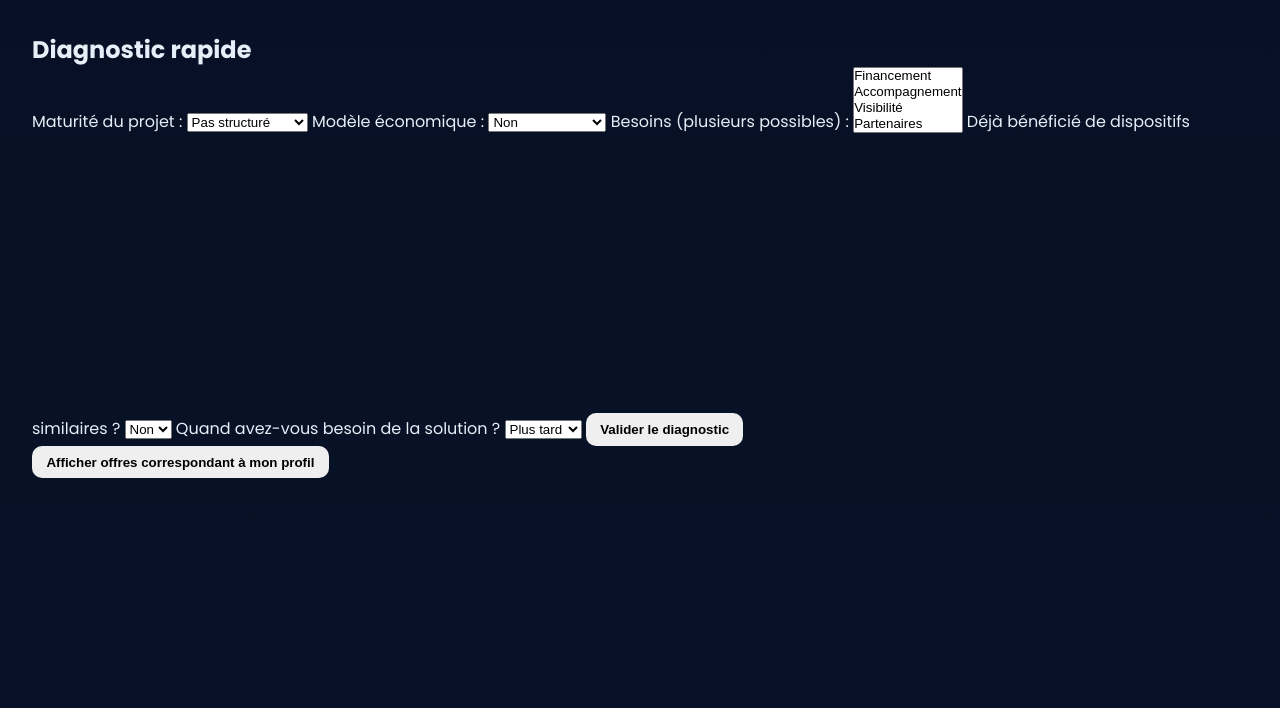
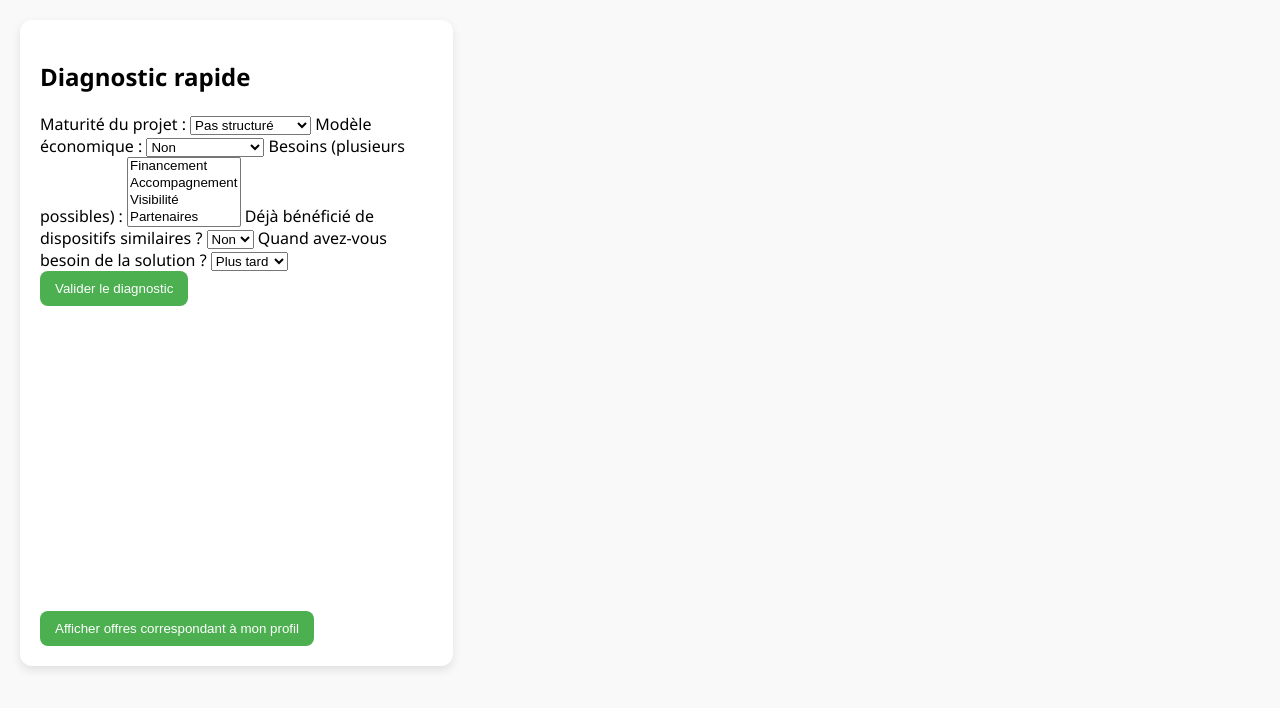
Before and after one commit to b33n-tech/the-ess-ecosystem-7, a plain HTML site: page index.html in a window 1280 px wide. Drawn offline with nearby package versions, Linux system fonts and the light colour scheme.

Commit message:
Update style.css

```diff
--- a/style.css
+++ b/style.css
@@ -1,87 +1,52 @@
-/* Palette: violet - teal - yellow, friendly rounded UI */
-@import url('https://fonts.googleapis.com/css2?family=Poppins:wght@300;400;600;700&display=swap');
-*{box-sizing:border-box;margin:0;padding:0}
-:root{
-  --bg:#0f1724; /* will use gradient */
-  --card:#0b1220cc;
-  --accent1:#7c3aed;
-  --accent2:#06b6d4;
-  --accent3:#f59e0b;
-  --muted:#94a3b8;
-  --glass: rgba(255,255,255,0.04);
-  --glass-2: rgba(255,255,255,0.02);
-  --radius:14px;
+body {
+  font-family: 'Segoe UI', sans-serif;
+  background: #f9f9f9;
+  margin: 0;
 }
-body{
-  font-family:'Poppins',system-ui,-apple-system,'Segoe UI',Roboto,Arial;
-  background: linear-gradient(180deg,#071026 0%, #081226 40%, #071229 100%);
-  color:#e6eef8;
-  min-height:100vh;
-  -webkit-font-smoothing:antialiased;
-  padding:2rem;
+
+.container {
+  display: flex;
+  gap: 20px;
+  padding: 20px;
 }
-.wrap{max-width:1200px;margin:0 auto;display:grid;grid-template-columns:1fr 360px;gap:1.25rem;align-items:start}
-@media(max-width:980px){.wrap{grid-template-columns:1fr;padding:1rem} .wishlist-card{order:3}}
 
-/* Header */
-.top{grid-column:1/-1;margin-bottom:0.75rem;display:flex;flex-direction:column;align-items:flex-start;gap:0.25rem}
-.brand{display:flex;align-items:center;gap:0.75rem}
-.logo{width:48px;height:48px;border-radius:10px;background:linear-gradient(135deg,var(--accent1),var(--accent2));display:flex;align-items:center;justify-content:center;font-size:1.25rem;box-shadow:0 6px 20px rgba(0,0,0,0.6)}
-.top h1{font-size:1.6rem;color:white}
-.tagline{font-size:0.95rem;color:var(--muted);margin-left:68px}
+.sidebar {
+  flex: 1;
+  background: #fff;
+  padding: 20px;
+  border-radius: 12px;
+  box-shadow: 0 4px 10px rgba(0,0,0,0.1);
+}
 
-/* Cards common */
-.card{background: linear-gradient(180deg, rgba(255,255,255,0.03), rgba(255,255,255,0.02));border-radius:var(--radius);padding:1rem;box-shadow: 0 6px 30px rgba(2,6,23,0.6);backdrop-filter: blur(6px);}
-.diag-card .q{margin:0.6rem 0}
-.q-title{font-weight:600;margin-bottom:0.3rem;color:#ecf6ff}
-.options{display:flex;flex-wrap:wrap;gap:.5rem}
-.options label{background:var(--glass);padding:.45rem .6rem;border-radius:10px;cursor:pointer;font-size:.9rem;color:var(--muted);display:flex;align-items:center;gap:.5rem;border:1px solid transparent}
-.options input{transform:scale(1.05);margin-right:6px}
-.options label:hover{border-color:rgba(255,255,255,0.06);color:#f8fafc}
-.info{display:inline-flex;align-items:center;justify-content:center;width:20px;height:20px;border-radius:50%;background:rgba(255,255,255,0.06);color:var(--muted);font-size:12px;margin-left:6px;cursor:help}
-.info:hover{background:var(--accent2);color:#021226;}
+.offres {
+  flex: 2;
+  display: grid;
+  grid-template-columns: repeat(auto-fit, minmax(250px, 1fr));
+  gap: 20px;
+}
 
-/* Buttons */
-.actions{margin-top:0.8rem;display:flex;gap:0.6rem}
-button{border:none;padding:.55rem .9rem;border-radius:10px;font-weight:600;cursor:pointer}
-.btn-primary{background:linear-gradient(90deg,var(--accent1),var(--accent2));color:#03202a;box-shadow:0 8px 30px rgba(124,58,237,0.18)}
-.btn-ghost{background:transparent;color:var(--muted);border:1px solid rgba(255,255,255,0.03)}
+.carte {
+  background: #fff;
+  border-radius: 12px;
+  padding: 15px;
+  box-shadow: 0 3px 6px rgba(0,0,0,0.1);
+  transition: transform 0.2s;
+}
 
-/* Offers area */
-.offers-card{grid-column:1/2}
-.offers-head{display:flex;justify-content:space-between;align-items:center;margin-bottom:.8rem}
-.mini-filters{display:flex;gap:.5rem;align-items:center}
-.mini-filters select{padding:.45rem .6rem;border-radius:10px;background:var(--glass-2);color:var(--muted);border:1px solid rgba(255,255,255,0.03)}
+.carte:hover {
+  transform: translateY(-5px);
+  box-shadow: 0 6px 12px rgba(0,0,0,0.15);
+}
 
-/* Grid cards */
-.cards-grid{display:grid;grid-template-columns:repeat(auto-fill,minmax(240px,1fr));gap:1rem}
-.card .h2{color:#fff}
-.card h3{margin-bottom:.5rem}
+button {
+  padding: 10px 15px;
+  border: none;
+  border-radius: 8px;
+  background-color: #4CAF50;
+  color: white;
+  cursor: pointer;
+}
 
-/* Single offer card */
-.card.offer{padding:1rem;border-radius:12px;position:relative;overflow:hidden}
-.card.offer h2{font-size:1.05rem;color:#eaffff;margin-bottom:0.3rem}
-.card.offer p{color:var(--muted);font-size:.9rem;margin-bottom:0.3rem}
-.tag{display:inline-block;padding:.28rem .5rem;border-radius:999px;background:rgba(255,255,255,0.04);font-size:12px;color:#dbeafe;margin-right:6px}
-.card.offer a{display:inline-block;margin-top:.4rem;color:var(--accent2);text-decoration:none}
-.card.offer .meta{display:flex;gap:0.5rem;align-items:center;margin-top:.6rem;font-size:12px;color:var(--muted)}
-.card.offer:hover{transform:translateY(-6px);box-shadow:0 18px 60px rgba(2,6,23,0.6);transition:all .22s ease}
-
-/* Selected / highlight */
-.card.offer.selected{outline:2px solid rgba(245,158,11,0.22);background:linear-gradient(180deg, rgba(245,158,11,0.06), rgba(255,250,236,0.02))}
-
-/* Wishlist */
-.wishlist-card{position:sticky;top:2rem;height:fit-content}
-#wishlist-list{list-style:none;margin-top:.6rem}
-#wishlist-list li{padding:.45rem .5rem;border-radius:8px;background:rgba(255,255,255,0.02);margin-bottom:.4rem;color:var(--muted);font-size:.95rem}
-#wishlist-container button{margin-top:.6rem}
-
-/* diag result */
-.diag-result{margin-top:.8rem;padding:.8rem;border-radius:10px;background:linear-gradient(90deg,rgba(124,58,237,0.06),rgba(6,182,212,0.03));color:#eaf6ff}
-.hidden{display:none}
-
-/* small */
-.muted{color:var(--muted);font-size:.95rem}
-
-/* helper */
-.center{display:flex;justify-content:center;align-items:center}
+button:hover {
+  background-color: #45a049;
+}
```
